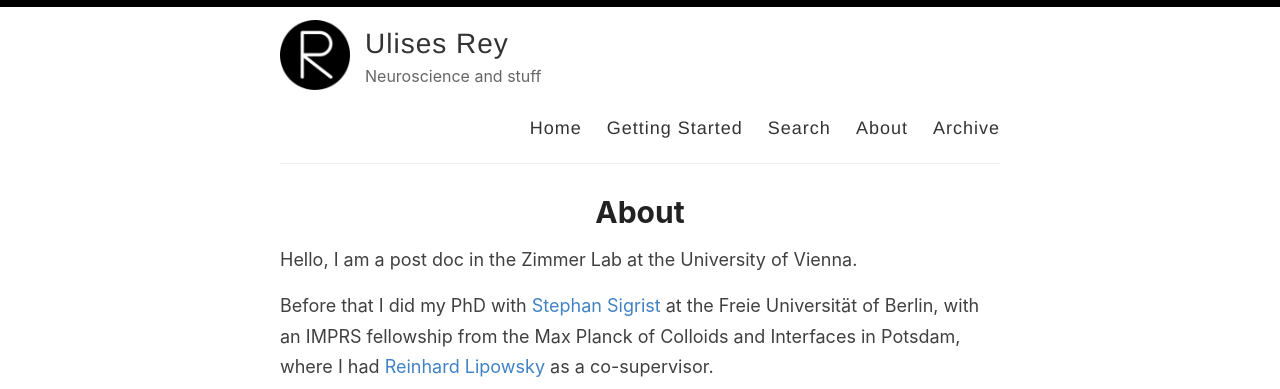
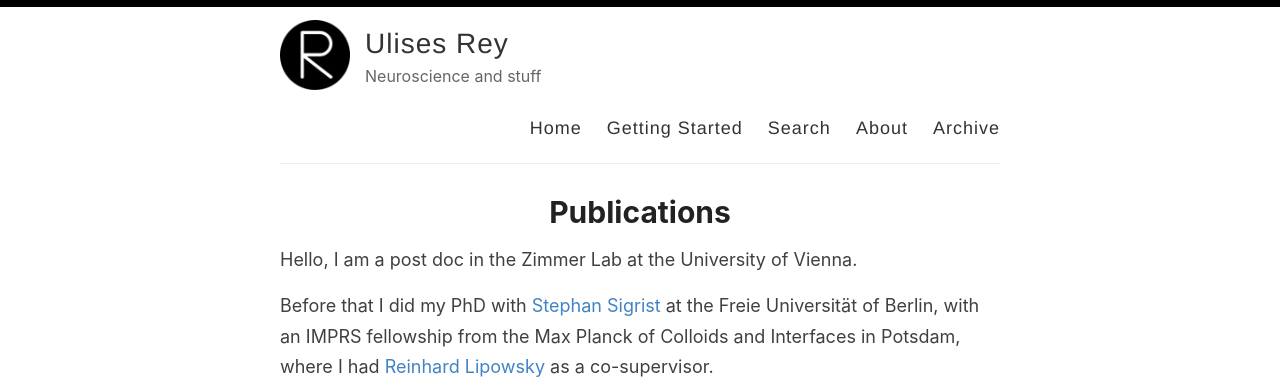
Before and after one commit to ulisesrey/ulisesrey.github.io, a Jekyll site: the page built from _pages/publications.md, in a window 1280 px wide. Shown: the top 389 px of the page. Built offline with Jekyll 4.4.1, drawn with Linux system fonts in a browser that asks for light colours.

Commit message:
changed about for publications

```diff
--- a/_pages/about.md
+++ b/_pages/publications.md
@@ -1,7 +1,7 @@
 ---
 layout: page
-title: About
-permalink: /about/
+title: Publications
+permalink: /publications/
 ---
 
 Hello, I am a post doc in the Zimmer Lab at the University of Vienna.
```
